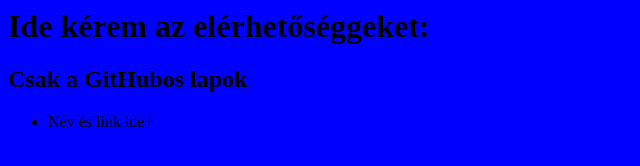
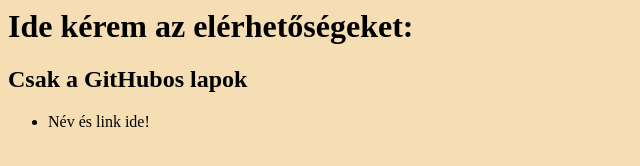
Before and after one commit to 6ixshrekknucklez/aaaaaaaaaaaa, a plain HTML site: page index.html in a window 1280 px wide. Shown: the whole page, without its empty margins (0-640 px from the left). Drawn offline with Linux system fonts and the light colour scheme.

Commit message:
Update index.html

```diff
--- a/index.html
+++ b/index.html
@@ -1,17 +1,17 @@
 <html>
 <head>
-<title>anyad</title>
+<title>feladat</title>
 <style>
 body {
-background-color:blue;
+background-color:wheat;
 }
 </style>
 </head>
 <body>
-<h1>Ide kérem az elérhetőséggeket: </h1>
+<h1>Ide kérem az elérhetőségeket: </h1>
 <h2>Csak a GitHubos lapok</h2>
 <ul>
-<li>Név és link ide+</li>
+<li>Név és link ide!</li>
 </ul>
 </body>
 </html>
```
